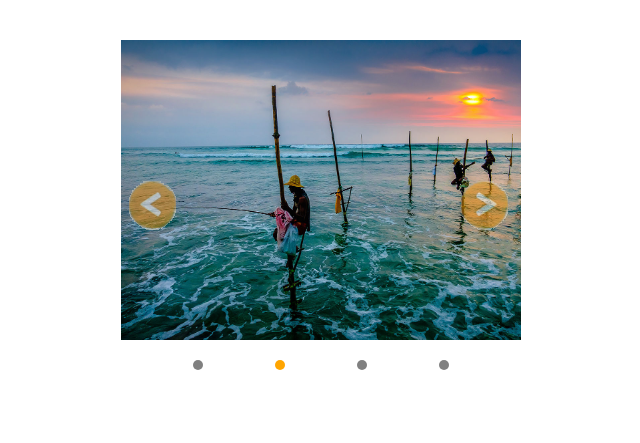
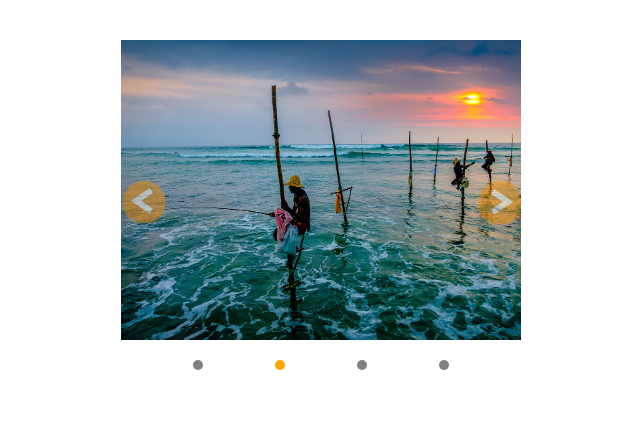
Before and after one commit to yreloaded/baiduweb, a plain HTML site: page work/imgTab.html in a window 1280 px wide. Shown: the whole page, without its empty margins (319-959 px from the left). Drawn offline with Linux system fonts and the light colour scheme.

Commit message:
图标修改

```diff
--- a/work/imgTab.html
+++ b/work/imgTab.html
@@ -132,8 +132,8 @@ window.onload=function(){
 		<img/>
 		<ul></ul>
 		<div id="tab">
-			<div id="pre"><img src="img/icon2.png"></div>
-			<div id="next"><img src="img/icon1.png"></div>
+			<div id="pre"><img src="img/222.png"></div>
+			<div id="next"><img src="img/111.png"></div>
 		</div>
 	</div>
 </body>
```
Also changed, not shown: work/img/111.png (added), work/img/222.png (added).
